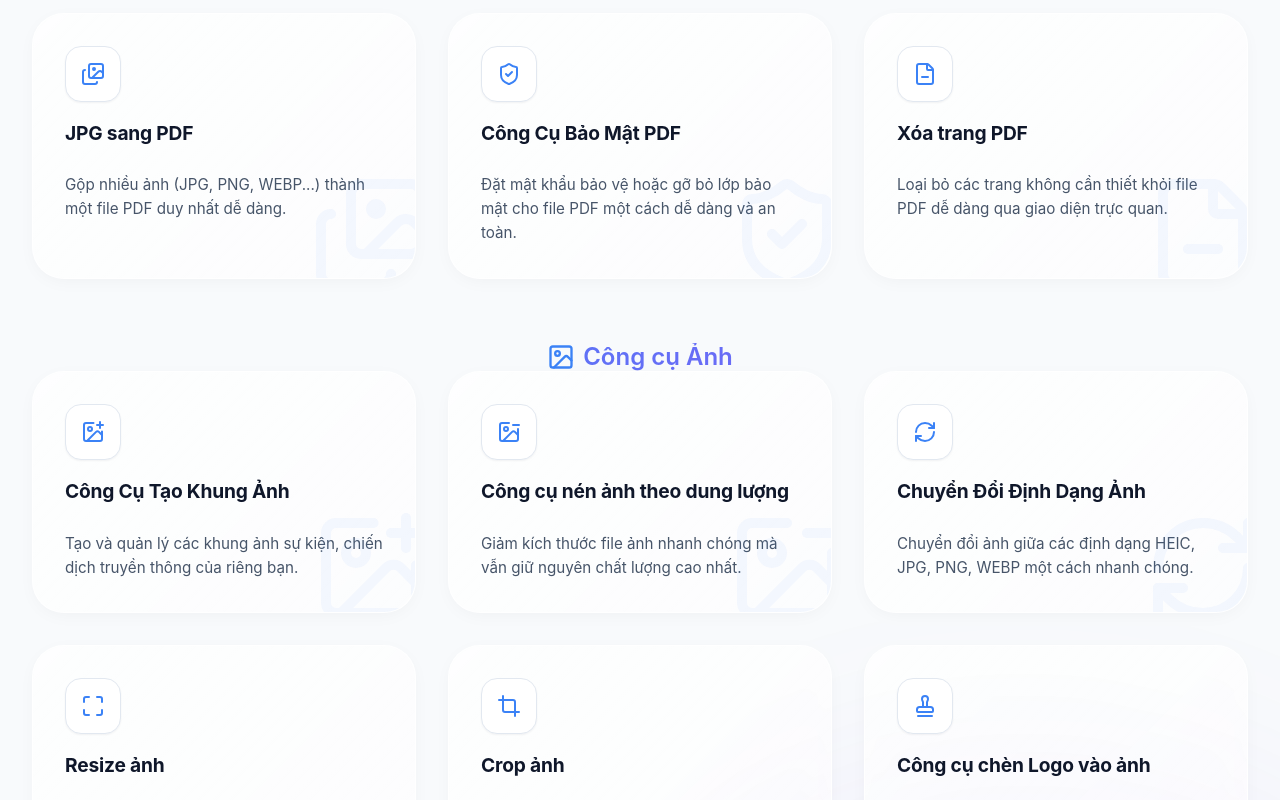
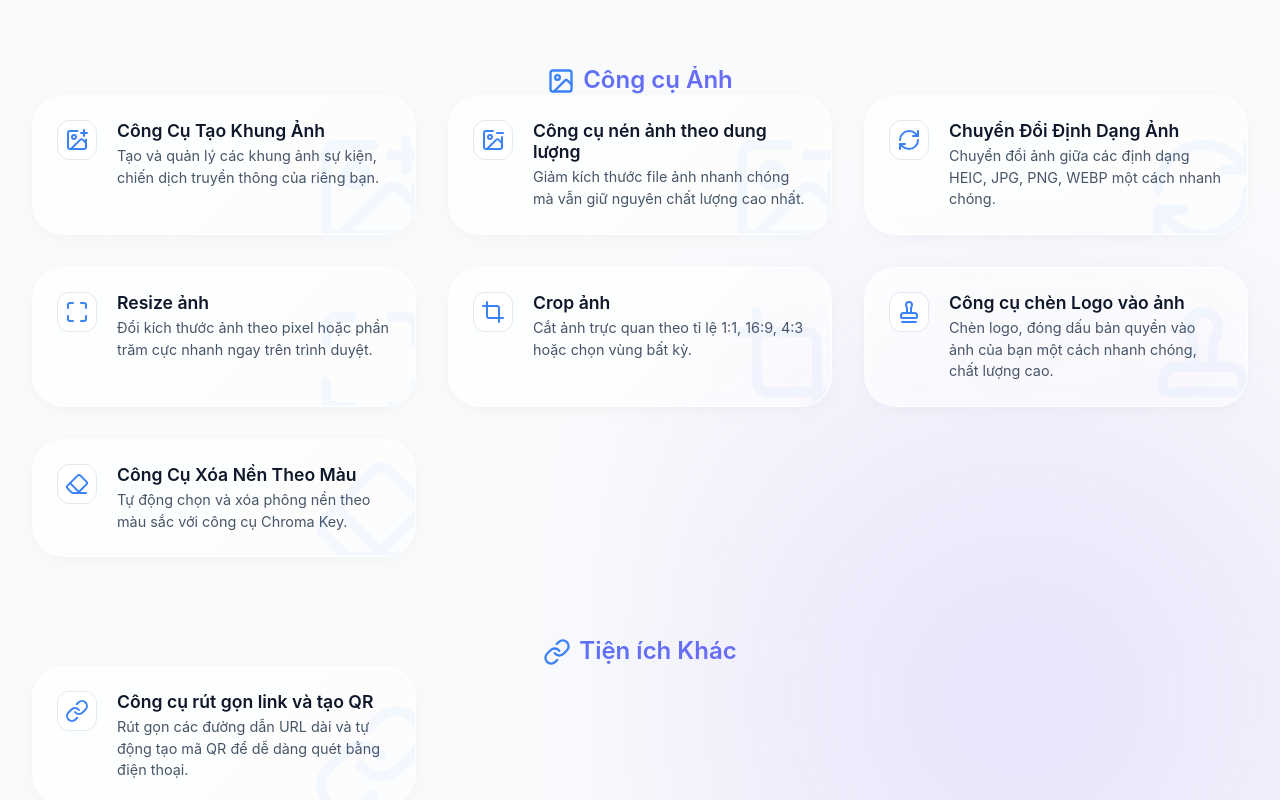
Before and after one commit to rchg2025/pdfstudio, a React (Vite) app: page / in a window 1280 px wide. Shown: the part 1280-2080 px from the top of the page. Built offline with nearby package versions, Linux system fonts and the light colour scheme; no server answers.

Commit message:
Update Home layout spacing and cards

```diff
--- a/src/pages/Home.css
+++ b/src/pages/Home.css
@@ -56,12 +56,12 @@
 
 .tool-card {
   display: flex;
-  flex-direction: column;
+  flex-direction: row;
   align-items: flex-start;
   text-align: left;
   gap: 1.25rem;
   color: inherit;
-  padding: 2rem;
+  padding: 1.5rem;
   border-radius: var(--radius-2xl);
   background: rgba(255, 255, 255, 0.6);
   backdrop-filter: blur(20px);
@@ -93,14 +93,19 @@
   display: flex;
   align-items: center;
   justify-content: center;
-  width: 3.5rem;
-  height: 3.5rem;
-  border-radius: var(--radius-lg);
+  width: 2.5rem;
+  height: 2.5rem;
+  border-radius: var(--radius-md);
   background: var(--bg-secondary);
   color: var(--primary);
-  transition: all var(--transition-normal);
-  box-shadow: var(--shadow-sm);
+  flex-shrink: 0;
   border: 1px solid var(--border);
+}
+
+.tool-content {
+  display: flex;
+  flex-direction: column;
+  gap: 0.25rem;
 }
 
 .tool-card:hover .tool-icon {
@@ -112,17 +117,17 @@
 }
 
 .tool-title {
-  font-size: 1.2rem;
-  font-weight: 700;
-  margin-bottom: 0.5rem;
+  font-weight: 600;
+  font-size: 1.1rem;
   color: var(--text-primary);
-  letter-spacing: -0.01em;
+  margin: 0;
 }
 
 .tool-desc {
-  font-size: 0.95rem;
   color: var(--text-secondary);
-  line-height: 1.6;
+  font-size: 0.9rem;
+  line-height: 1.5;
+  margin: 0;
 }
 
 .tool-card-bg-icon {
--- a/src/pages/Home.tsx
+++ b/src/pages/Home.tsx
@@ -155,8 +155,8 @@ const Home = () => {
         </ul>
       </section>
 
-      <section style={{ marginTop: '3rem' }}>
-        <h2 className="text-2xl font-bold mb-6 text-center text-gradient" style={{ display: 'flex', alignItems: 'center', justifyContent: 'center', gap: '0.5rem' }}>
+      <section style={{ marginTop: '4rem' }}>
+        <h2 className="text-2xl font-bold mb-10 text-center text-gradient" style={{ display: 'flex', alignItems: 'center', justifyContent: 'center', gap: '0.5rem' }}>
           <FileEdit size={28} /> Công cụ PDF
         </h2>
         <div className="tools-grid">
@@ -168,15 +168,17 @@ const Home = () => {
               <div className="tool-icon">
                 {tool.icon}
               </div>
+              <div className="tool-content">
                 <h3 className="tool-title">{tool.title}</h3>
                 <p className="tool-desc">{tool.desc}</p>
+              </div>
             </Link>
           ))}
         </div>
       </section>
 
-      <section style={{ marginTop: '4rem' }}>
-        <h2 className="text-2xl font-bold mb-6 text-center text-gradient" style={{ display: 'flex', alignItems: 'center', justifyContent: 'center', gap: '0.5rem' }}>
+      <section style={{ marginTop: '5rem' }}>
+        <h2 className="text-2xl font-bold mb-10 text-center text-gradient" style={{ display: 'flex', alignItems: 'center', justifyContent: 'center', gap: '0.5rem' }}>
           <ImageIcon size={28} /> Công cụ Ảnh
         </h2>
         <div className="tools-grid">
@@ -188,15 +190,17 @@ const Home = () => {
               <div className="tool-icon">
                 {tool.icon}
               </div>
+              <div className="tool-content">
                 <h3 className="tool-title">{tool.title}</h3>
                 <p className="tool-desc">{tool.desc}</p>
+              </div>
             </Link>
           ))}
         </div>
       </section>
 
-      <section style={{ marginTop: '4rem' }}>
-        <h2 className="text-2xl font-bold mb-6 text-center text-gradient" style={{ display: 'flex', alignItems: 'center', justifyContent: 'center', gap: '0.5rem' }}>
+      <section style={{ marginTop: '5rem', marginBottom: '4rem' }}>
+        <h2 className="text-2xl font-bold mb-10 text-center text-gradient" style={{ display: 'flex', alignItems: 'center', justifyContent: 'center', gap: '0.5rem' }}>
           <LinkIcon size={28} /> Tiện ích Khác
         </h2>
         <div className="tools-grid">
@@ -208,8 +212,10 @@ const Home = () => {
               <div className="tool-icon">
                 {tool.icon}
               </div>
+              <div className="tool-content">
                 <h3 className="tool-title">{tool.title}</h3>
                 <p className="tool-desc">{tool.desc}</p>
+              </div>
             </Link>
           ))}
         </div>
```
Lines whose indentation alone changed are shown as unchanged.
